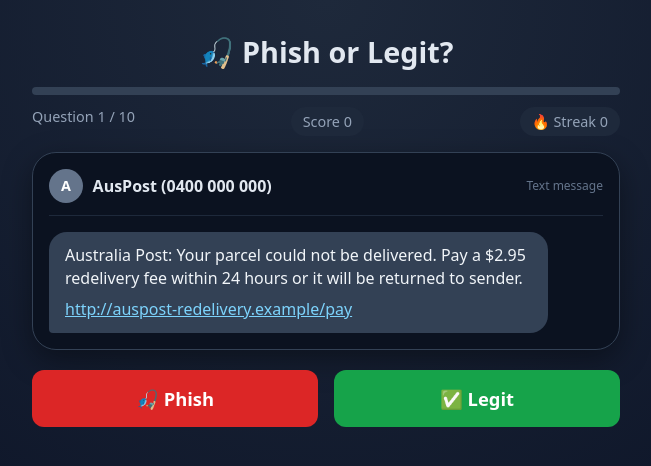
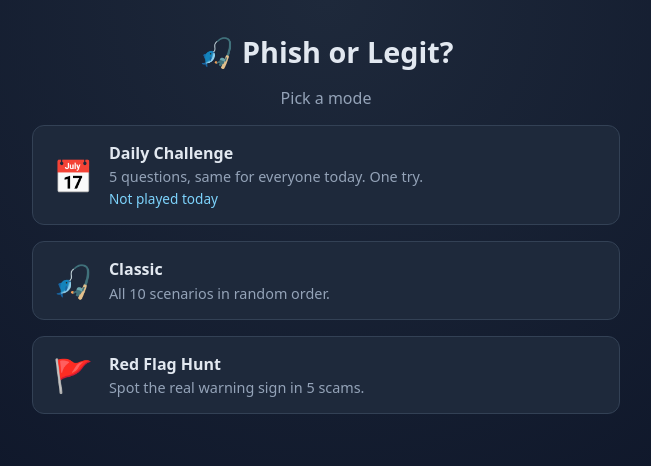
Before and after one commit to 1m33mam31/phish-or-legit, a React (Vite) app: page / in a window 1280 px wide. Shown: the top 466 px of the page, without its empty margins (314-965 px from the left). Built offline with nearby package versions, Linux system fonts and the light colour scheme.

Commit message:
Add game modes: Daily, Classic, Red Flag Hunt

```diff
--- a/src/App.css
+++ b/src/App.css
@@ -269,3 +269,83 @@
   font-size: 0.9rem;
   color: #94a3b8;
 }
+/* menu */
+.subtitle {
+  text-align: center;
+  color: #94a3b8;
+  margin: 0 0 1rem;
+}
+.modes {
+  display: grid;
+  gap: 1rem;
+}
+.mode-card {
+  display: flex;
+  align-items: center;
+  gap: 1rem;
+  text-align: left;
+  padding: 1rem 1.25rem;
+  background: #1e293b;
+  color: #e2e8f0;
+  border: 1px solid #334155;
+  transition: transform 0.1s, border-color 0.1s;
+}
+.mode-card:hover {
+  transform: translateY(-2px);
+  border-color: #3b82f6;
+}
+.mode-emoji {
+  font-size: 2rem;
+}
+.mode-text {
+  display: flex;
+  flex-direction: column;
+  gap: 0.2rem;
+}
+.mode-text span {
+  color: #94a3b8;
+  font-size: 0.9rem;
+}
+.mode-text em {
+  font-style: normal;
+  color: #7dd3fc;
+  font-size: 0.85rem;
+}
+
+.back {
+  background: none;
+  color: #94a3b8;
+  padding: 0;
+}
+
+/* red flag hunt */
+.hunt {
+  margin-top: 1.25rem;
+  display: grid;
+  gap: 0.6rem;
+}
+.hunt-q {
+  margin: 0 0 0.25rem;
+  font-weight: 600;
+}
+.option {
+  text-align: left;
+  padding: 0.8rem 1rem;
+  background: #1e293b;
+  color: #e2e8f0;
+  border: 1px solid #334155;
+}
+.option:hover:not(:disabled) {
+  border-color: #3b82f6;
+}
+.option:disabled {
+  cursor: default;
+}
+.option.correct {
+  background: #14532d;
+  border-color: #22c55e;
+}
+.option.wrong {
+  background: #7f1d1d;
+  border-color: #ef4444;
+}
--- a/src/App.jsx
+++ b/src/App.jsx
@@ -2,13 +2,96 @@ import { useState } from "react";
 import scenarios from "./data/scenarios.json";
 import "./App.css";
 
-function shuffle(list) {
+const MODES = {
+  daily: {
+    label: "Daily Challenge",
+    emoji: "📅",
+    desc: "5 questions, same for everyone today. One try.",
+    size: 5,
+  },
+  classic: {
+    label: "Classic",
+    emoji: "🎣",
+    desc: "All 10 scenarios in random order.",
+    size: scenarios.length,
+  },
+  hunt: {
+    label: "Red Flag Hunt",
+    emoji: "🚩",
+    desc: "Spot the real warning sign in 5 scams.",
+    size: 5,
+  },
+};
+
+function hashString(str) {
+  let h = 2166136261;
+  for (let i = 0; i < str.length; i++) {
+    h ^= str.charCodeAt(i);
+    h = Math.imul(h, 16777619);
+  }
+  return h >>> 0;
+}
+
+function mulberry32(seed) {
+  return function () {
+    seed |= 0;
+    seed = (seed + 0x6d2b79f5) | 0;
+    let t = Math.imul(seed ^ (seed >>> 15), 1 | seed);
+    t = (t + Math.imul(t ^ (t >>> 7), 61 | t)) ^ t;
+    return ((t ^ (t >>> 14)) >>> 0) / 4294967296;
+  };
+}
+
+function shuffle(list, rand = Math.random) {
   const copy = [...list];
   for (let i = copy.length - 1; i > 0; i--) {
-    const j = Math.floor(Math.random() * (i + 1));
+    const j = Math.floor(rand() * (i + 1));
     [copy[i], copy[j]] = [copy[j], copy[i]];
   }
   return copy;
+}
+
+function todayKey() {
+  return new Date().toLocaleDateString("en-CA"); // YYYY-MM-DD
+}
+
+function load(key, fallback) {
+  try {
+    const value = localStorage.getItem(key);
+    return value ? JSON.parse(value) : fallback;
+  } catch {
+    return fallback;
+  }
+}
+
+function save(key, value) {
+  try {
+    localStorage.setItem(key, JSON.stringify(value));
+  } catch {
+    // storage unavailable, ignore
+  }
+}
+
+function buildDeck(mode) {
+  if (mode === "daily") {
+    const rand = mulberry32(hashString(todayKey()));
+    return shuffle(scenarios, rand)
+      .slice(0, MODES.daily.size)
+      .map((item) => ({ item }));
+  }
+  if (mode === "hunt") {
+    const phish = scenarios.filter((s) => s.answer === "phish");
+    const decoyPool = scenarios.flatMap((s) => s.safeSigns || []);
+    return shuffle(phish)
+      .slice(0, MODES.hunt.size)
+      .map((item) => {
+        const correct =
+          item.redFlags[Math.floor(Math.random() * item.redFlags.length)];
+        const decoys = shuffle(decoyPool).slice(0, 3);
+        return { item, correct, options: shuffle([correct, ...decoys]) };
+      });
+  }
+  return shuffle(scenarios).map((item) => ({ item }));
 }
 
 function parseSender(from) {
@@ -84,7 +167,8 @@ function Scenario({ item, revealed }) {
 }
 
 export default function App() {
-  const [deck, setDeck] = useState(() => shuffle(scenarios));
+  const [mode, setMode] = useState(null);
+  const [deck, setDeck] = useState([]);
   const [index, setIndex] = useState(0);
   const [picked, setPicked] = useState(null);
   const [score, setScore] = useState(0);
@@ -92,14 +176,39 @@ export default function App() {
   const [bestStreak, setBestStreak] = useState(0);
   const [finished, setFinished] = useState(false);
   const [copied, setCopied] = useState(false);
+  const [best, setBest] = useState(() => load("pol-best", {}));
+  const [daily, setDaily] = useState(() => load("pol-daily", null));
 
-  const current = deck[index];
-  const correct = picked === current.answer;
+  const playedToday = daily && daily.date === todayKey();
+
+  function startMode(m) {
+    setMode(m);
+    setDeck(buildDeck(m));
+    setIndex(0);
+    setPicked(null);
+    setStreak(0);
+    setBestStreak(0);
+    setCopied(false);
+    if (m === "daily" && playedToday) {
+      setScore(daily.score);
+      setFinished(true);
+    } else {
+      setScore(0);
+      setFinished(false);
+    }
+  }
+
+  function backToMenu() {
+    setMode(null);
+  }
 
   function choose(choice) {
     if (picked) return;
+    const entry = deck[index];
+    const right =
+      mode === "hunt" ? choice === entry.correct : choice === entry.item.answer;
     setPicked(choice);
-    if (choice === current.answer) {
+    if (right) {
       const newStreak = streak + 1;
       setScore(score + 1);
       setStreak(newStreak);
@@ -109,29 +218,73 @@ export default function App() {
     }
   }
 
+  function finish() {
+    setFinished(true);
+    if (mode === "daily") {
+      const result = { date: todayKey(), score };
+      save("pol-daily", result);
+      setDaily(result);
+    } else if (score > (best[mode] ?? 0)) {
+      const updated = { ...best, [mode]: score };
+      save("pol-best", updated);
+      setBest(updated);
+    }
+  }
+
   function next() {
     if (index + 1 >= deck.length) {
-      setFinished(true);
+      finish();
     } else {
       setIndex(index + 1);
       setPicked(null);
     }
   }
 
-  function restart() {
-    setDeck(shuffle(scenarios));
-    setIndex(0);
-    setPicked(null);
-    setScore(0);
-    setStreak(0);
-    setBestStreak(0);
-    setFinished(false);
-    setCopied(false);
+  // ---------- Menu ----------
+  if (!mode) {
+    return (
+      <main className="app">
+        <h1 className="title">🎣 Phish or Legit?</h1>
+        <p className="subtitle">Pick a mode</p>
+        <div className="modes">
+          {Object.entries(MODES).map(([key, m]) => {
+            let badge = "";
+            if (key === "daily") {
+              badge = playedToday
+                ? `Today: ${daily.score}/${m.size} ✓`
+                : "Not played today";
+            } else if (best[key] != null) {
+              badge = `Best: ${best[key]}/${m.size}`;
+            }
+            return (
+              <button
+                key={key}
+                className="mode-card"
+                onClick={() => startMode(key)}
+              >
+                <span className="mode-emoji">{m.emoji}</span>
+                <span className="mode-text">
+                  <strong>{m.label}</strong>
+                  <span>{m.desc}</span>
+                  {badge && <em>{badge}</em>}
+                </span>
+              </button>
+            );
+          })}
+        </div>
+      </main>
+    );
   }
 
+  // ---------- Results ----------
   if (finished) {
-    const rank = getRank(score, deck.length);
-    const shareText = `I scored ${score}/${deck.length} on Phish or Legit? and earned the rank ${rank.title}. Can you beat me?`;
+    const total = deck.length;
+    const rank = getRank(score, total);
+    const label = MODES[mode].label;
+    const shareText =
+      mode === "daily"
+        ? `Phish or Legit? Daily ${todayKey()}: ${score}/${total}. Can you beat me? ${window.location.href}`
+        : `I scored ${score}/${total} in ${label} on Phish or Legit? (${rank.title}). Can you beat me? ${window.location.href}`;
 
     async function copyShare() {
       try {
@@ -146,30 +299,50 @@ export default function App() {
       <main className="app">
         <h1 className="title">🎣 Phish or Legit?</h1>
         <div className="results">
+          <p className="tag">{label}</p>
           <div className="rank-emoji">{rank.emoji}</div>
           <h2 className="rank-title">{rank.title}</h2>
           <p>
-            You scored {score} / {deck.length}. Best streak: {bestStreak}
+            You scored {score} / {total}.
+            {mode !== "hunt" && ` Best streak: ${bestStreak}`}
           </p>
+          {mode === "daily" && (
+            <p className="tag">Come back tomorrow for a new set.</p>
+          )}
           <div className="share">{shareText}</div>
-          <button className="primary" onClick={restart}>
+          {mode !== "daily" && (
+            <button className="primary" onClick={() => startMode(mode)}>
               Play again
             </button>
+          )}
           <button className="secondary" onClick={copyShare}>
             {copied ? "Copied!" : "Copy score"}
+          </button>
+          <button className="secondary" onClick={backToMenu}>
+            Menu
           </button>
         </div>
       </main>
     );
   }
 
+  // ---------- Question ----------
+  const entry = deck[index];
+  const current = entry.item;
+  const correct =
+    mode === "hunt" ? picked === entry.correct : picked === current.answer;
   const hints =
     current.answer === "phish" ? current.redFlags : current.safeSigns;
   const progress = ((index + (picked ? 1 : 0)) / deck.length) * 100;
 
   return (
     <main className="app">
-      <h1 className="title">🎣 Phish or Legit?</h1>
+      <button className="back" onClick={backToMenu}>
+        ← Menu
+      </button>
+      <h1 className="title">
+        {MODES[mode].emoji} {MODES[mode].label}
+      </h1>
 
       <div className="progress">
         <div className="progress-fill" style={{ width: `${progress}%` }} />
@@ -179,14 +352,36 @@ export default function App() {
           Question {index + 1} / {deck.length}
         </span>
         <span className="chip">Score {score}</span>
-        <span className="chip">🔥 Streak {streak}</span>
+        {mode !== "hunt" && <span className="chip">🔥 Streak {streak}</span>}
       </div>
 
       <div className={`stage ${picked && !correct ? "shake" : ""}`}>
         <Scenario item={current} revealed={Boolean(picked)} />
       </div>
 
-      {!picked && (
+      {mode === "hunt" ? (
+        <div className="hunt">
+          <p className="hunt-q">This is a scam. Which one is a real warning sign?</p>
+          {entry.options.map((opt) => {
+            let cls = "option";
+            if (picked) {
+              if (opt === entry.correct) cls += " correct";
+              else if (opt === picked) cls += " wrong";
+            }
+            return (
+              <button
+                key={opt}
+                className={cls}
+                onClick={() => choose(opt)}
+                disabled={Boolean(picked)}
+              >
+                {opt}
+              </button>
+            );
+          })}
+        </div>
+      ) : (
+        !picked && (
           <div className="buttons">
             <button className="btn-phish" onClick={() => choose("phish")}>
               🎣 Phish
@@ -195,13 +390,16 @@ export default function App() {
               ✅ Legit
             </button>
           </div>
+        )
       )}
 
       {picked && (
         <div className={`feedback ${correct ? "good" : "wrong"}`}>
           <h3>
-            {correct ? "Correct!" : "Not quite."} This was{" "}
-            {current.answer === "phish" ? "a phish." : "legit."}
+            {correct ? "Correct!" : "Not quite."}{" "}
+            {mode === "hunt"
+              ? "Here is the full picture."
+              : `This was ${current.answer === "phish" ? "a phish." : "legit."}`}
           </h3>
           <p>{current.explanation}</p>
           <strong>
```
Lines whose indentation alone changed are shown as unchanged.
